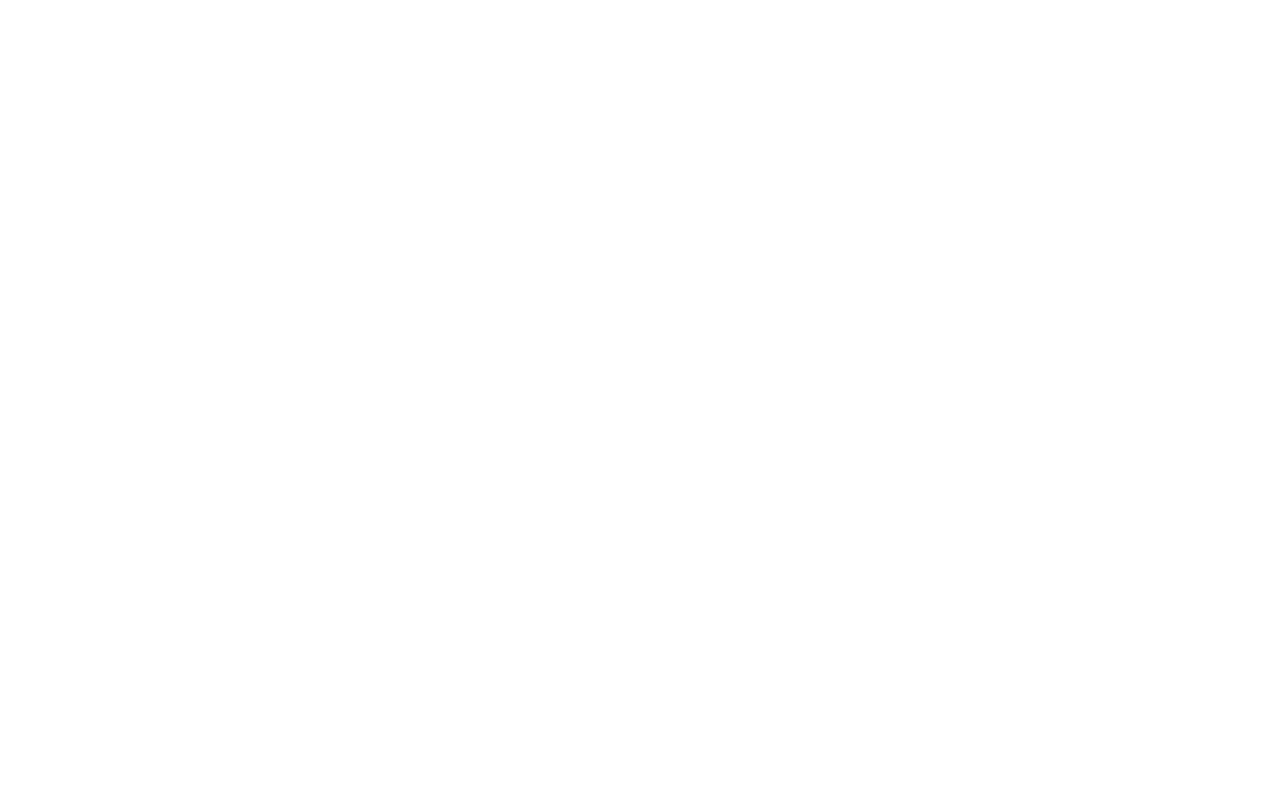
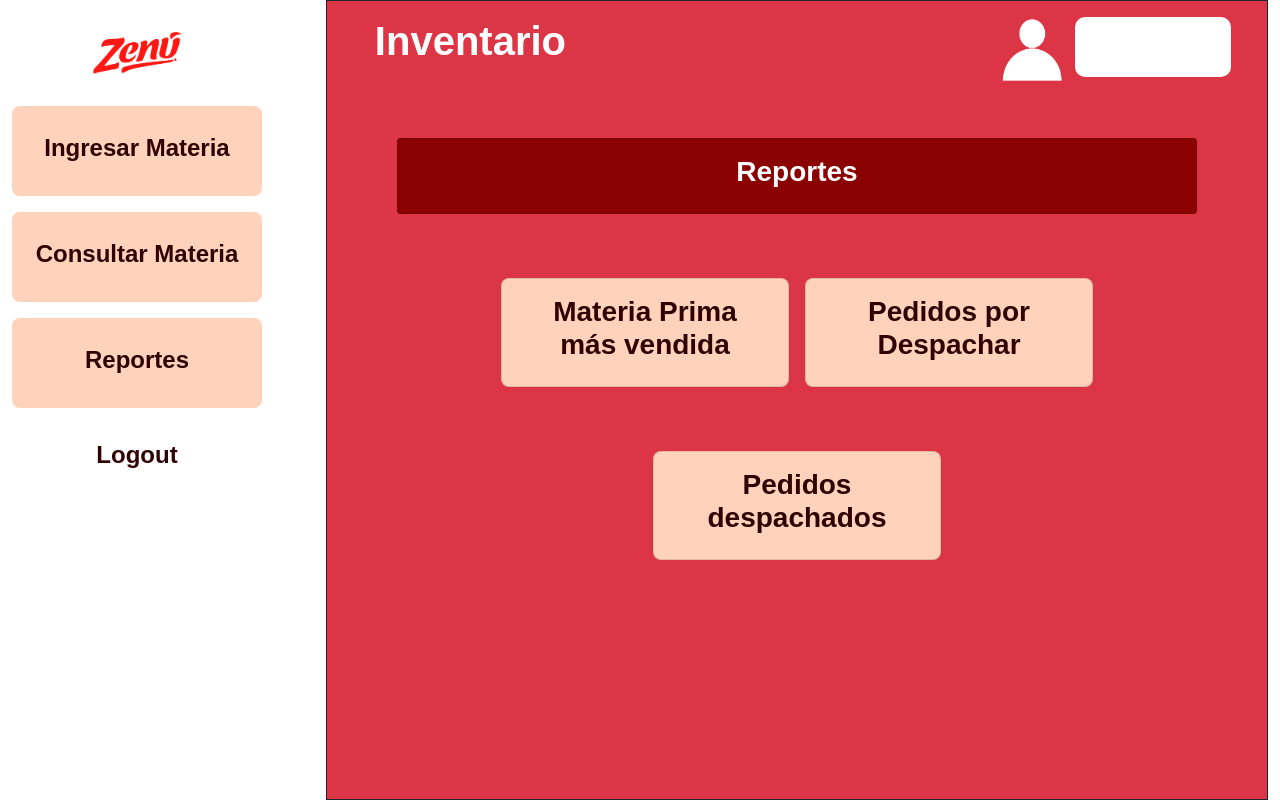
Before and after one commit to YessidR/Zenu, a React (Create React App) app: page /inventario/reportes in a window 1280 px wide. Before the commit this address had no page. Built offline with nearby package versions, Linux system fonts and the light colour scheme.

Commit message:
Arreglado nombre de usuario de las diferentes páginas

```diff
--- a/src/components/administrador/DashboardAdmin.jsx
+++ b/src/components/administrador/DashboardAdmin.jsx
@@ -5,6 +5,7 @@ import foto from '../usuario.png'
 import { Link } from "react-router-dom";
 
 function DashboardAdmin() {
+    const listaNombre = JSON.parse(localStorage.getItem("nombreUsuario"));
   return (
 
     <main className="container-fluid"  style={{ fontFamily:"sans-serif"}}>
@@ -67,7 +68,7 @@ function DashboardAdmin() {
                 <img className="col-6 col-sm-2 col-lg-2" src={foto} style={{ height:"65px", width: "85px" }} alt="user"/>
 
                 <div className="col-6 col-sm-2 col-lg-2 fw-bold fs-4 text-center" style={{ color: "rgb(243, 7, 7)", backgroundColor: "white", borderRadius: "10px", height:"60px" }}>
-                    <p className="my-2">Yessid</p>
+                    <p className="my-2">{listaNombre}</p>
                 </div>
 
             </div>
--- a/src/components/administrador/DashboardRegistrar.jsx
+++ b/src/components/administrador/DashboardRegistrar.jsx
@@ -43,6 +43,7 @@ function DashboardRegistrar() {
         emailR.current.value="";
         cargoR.current.value="";
     }
+    const listaNombre = JSON.parse(localStorage.getItem("nombreUsuario"));
   return (
 
     <main className="container-fluid"  style={{ fontFamily:"sans-serif"}}>
@@ -105,7 +106,7 @@ function DashboardRegistrar() {
                 <img className="col-6 col-sm-2 col-lg-2" src={foto} style={{ height:"65px", width: "85px" }} alt="user"/>
 
                 <div className="col-6 col-sm-2 col-lg-2 fw-bold fs-4 text-center" style={{ color: "rgb(243, 7, 7)", backgroundColor: "white", borderRadius: "10px", height:"60px" }}>
-                    <p className="my-2">Yessid</p>
+                    <p className="my-2">{listaNombre}</p>
                 </div>
 
             </div>
--- /dev/null
+++ b/src/components/inventario/Reportes.jsx
@@ -0,0 +1,101 @@
+// import './App.css';
+import logozenu from '../logo-zenu.png'
+import foto from '../usuario.png'
+
+import { Link } from "react-router-dom";
+
+function Reportes() {
+    const listaNombre = JSON.parse(localStorage.getItem("nombreUsuario"));
+  return (
+
+    <main className="container-fluid"  style={{ fontFamily:"sans-serif"}}>
+        <div className="row vw-100 vh-100">
+            <div className="col-12 col-sm-3 col-lg-3" style={{ backgroundColor: "white", borderRadius:"20px" }}>
+                <nav className="navbar d-flex flex-column justify-content-center mx-auto vh-95 ">
+                    <ul className="navbar-nav" style={{ color: "floralwhite" }}>
+                        <li className="nav-item">
+                            <Link to= "/inventario" >
+                            <img className="mx-auto d-block" src= {logozenu} style={{ height:"90px" }} alt="icono de la empresa zenu"/>
+                            </Link>
+                        </li>
+
+                        <li className="nav-item my-2 text-center " style={{ textDecoration: "none", height:"90px", width:"250px", backgroundColor:"#ffd2bb", borderRadius:"8px" }}>
+                            <Link to="/inventario/ingresar" className="col-6 nav-link fs-4 fw-bold my-3" style={{ color:"rgb(48, 2, 2)", width:"250px", height:"50px", }}>
+                                Ingresar Materia
+                            </Link>
+                        </li>
+
+                        <li className="nav-item my-2 text-center" style={{ textSecoration: "none", height: "90px", width: "250px", backgroundColor:"#ffd2bb", borderRadius:"8px" }}>
+                            <Link to="/inventario/consultar" className="col-6 nav-link fs-4 fw-bold my-3" style={{ color: "rgb(48, 2, 2)", width: "250px", height:"50px" }}>
+                            Consultar Materia
+                            </Link>
+                        </li>
+
+                        <li className="nav-item my-2 text-center" style={{ textSecoration: "none", height: "90px", width: "250px", backgroundColor:"#ffd2bb", borderRadius:"8px" }}>
+                            <Link to="" className="col-6 nav-link fs-4 fw-bold my-3" style={{ color: "rgb(48, 2, 2)", width: "250px", height:"50px" }}>
+                            Reportes
+                            </Link>
+                        </li>
+
+                        <div className="nav-item rounded " style={{ textDecoration: "none", height:"90px", width:"250px", paddingTop:"5%"  }}>
+                            <Link to="/" className="col-6 nav-link fs-4 fw-bold text-center" style={{ color: "rgb(48, 2, 2)", width: "250px", height: "90px" }}>
+                            Logout</Link>
+                        </div>
+                    </ul>
+                </nav>
+            </div>
+        </div>
+
+        <div className="col-12 col-sm-9 col-lg-9 border border-dark bg-danger" >
+
+            {/* - head del contenido -  */}
+            <div className="row mx-auto my-3 d-flex flex-row justify-content-center" style={{marginBottom: "0px"}}>
+
+                <h1 className="fw-bold col-12 col-sm-8 col-lg-8 text-start" style={{ color: "white" }}>Inventario</h1>
+
+                <img className="col-6 col-sm-2 col-lg-2" src={foto} style={{ height:"65px", width: "85px" }} alt="user"/>
+
+                <div className="col-6 col-sm-2 col-lg-2 fw-bold fs-4 text-center" style={{ color: "rgb(243, 7, 7)", backgroundColor: "white", borderRadius: "10px", height:"60px" }}>
+                    <p className="my-2">{listaNombre}</p>
+                </div>
+
+            </div>
+
+            <div className="row mx-auto my-5 d-flex flex-row flex-wrap justify-content-center">
+                <div className="card mx-2 my-2" style={{ width: "50rem", backgroundColor: "darkred", color: "white"  }}>
+                    <div className="card-body text-center">
+                        <h3 className="card-title fw-bold">Reportes</h3>
+                    </div>
+                </div>
+            </div>
+
+            {/*- contenido -*/}
+            <div className="row mx-auto my-5 d-flex flex-row flex-wrap justify-content-center">
+
+                <div className="card mx-2 my-2" style={{ width: "18rem", backgroundColor: "#ffd2bb", color: "rgb(48, 2, 2)", borderRadius:"8px" }}>
+                    <div className="card-body text-center">
+                        <h3 className="card-title fw-bold">Materia Prima más vendida</h3>
+                    </div>
+                </div>
+
+                <div className="card mx-2 my-2" style={{ width: "18rem", backgroundColor: "#ffd2bb", color: "rgb(48, 2, 2)", borderRadius:"8px"  }}>
+                    <div className="card-body text-center">
+                        <h3 className="card-title fw-bold">Pedidos por Despachar</h3>
+                    </div>
+                </div>
+            </div>
+
+            <div className="row mx-auto my-5 d-flex flex-row flex-wrap justify-content-center">
+                <div className="card mx-2 my-2" style={{ width: "18rem", backgroundColor: "#ffd2bb", color: "rgb(48, 2, 2)", borderRadius:"8px"  }}>
+                    <div className="card-body text-center">
+                        <h3 className="card-title fw-bold">Pedidos despachados</h3>
+                    </div>
+                </div>
+            </div>
+        </div>
+
+    </main>
+  );
+}
+
+export default Reportes;
--- a/src/components/produccion/CrearOrden.jsx
+++ b/src/components/produccion/CrearOrden.jsx
@@ -5,6 +5,7 @@ import foto from '../usuario.png'
 import { Link } from "react-router-dom";
 
 function CrearOrden() {
+    const listaNombre = JSON.parse(localStorage.getItem("nombreUsuario"));
   return (
 
     <main className="container-fluid"  style={{ fontFamily:"sans-serif"}}>
@@ -67,7 +68,7 @@ function CrearOrden() {
                 <img className="col-6 col-sm-2 col-lg-2" src={foto} style={{ height:"65px", width: "85px" }} alt="user"/>
 
                 <div className="col-6 col-sm-2 col-lg-2 fw-bold fs-4 text-center" style={{ color: "rgb(243, 7, 7)", backgroundColor: "white", borderRadius: "10px", height:"60px" }}>
-                    <p className="my-2">Camilo</p>
+                    <p className="my-2">{listaNombre}</p>
                 </div>
 
             </div>
--- a/src/components/produccion/IngresarProd.jsx
+++ b/src/components/produccion/IngresarProd.jsx
@@ -5,6 +5,7 @@ import foto from '../usuario.png'
 import { Link } from "react-router-dom";
 
 function Produccion() {
+    const listaNombre = JSON.parse(localStorage.getItem("nombreUsuario"));
   return (
 
     <main className="container-fluid"  style={{ fontFamily:"sans-serif"}}>
@@ -67,7 +68,7 @@ function Produccion() {
                 <img className="col-6 col-sm-2 col-lg-2" src={foto} style={{ height:"65px", width: "85px" }} alt="user"/>
 
                 <div className="col-6 col-sm-2 col-lg-2 fw-bold fs-4 text-center" style={{ color: "rgb(243, 7, 7)", backgroundColor: "white", borderRadius: "10px", height:"60px" }}>
-                    <p className="my-2">Camilo</p>
+                    <p className="my-2">{listaNombre}</p>
                 </div>
 
             </div>
--- a/src/components/produccion/Produccion.jsx
+++ b/src/components/produccion/Produccion.jsx
@@ -5,6 +5,7 @@ import foto from '../usuario.png'
 import { Link } from "react-router-dom";
 
 function Produccion() {
+    const listaNombre = JSON.parse(localStorage.getItem("nombreUsuario"));
   return (
 
     <main className="container-fluid"  style={{ fontFamily:"sans-serif"}}>
@@ -67,7 +68,7 @@ function Produccion() {
                 <img className="col-6 col-sm-2 col-lg-2" src={foto} style={{ height:"65px", width: "85px" }} alt="user"/>
 
                 <div className="col-6 col-sm-2 col-lg-2 fw-bold fs-4 text-center" style={{ color: "rgb(243, 7, 7)", backgroundColor: "white", borderRadius: "10px", height:"60px" }}>
-                    <p className="my-2">Camilo</p>
+                    <p className="my-2">{listaNombre}</p>
                 </div>
 
             </div>
--- a/src/components/produccion/VerOrden.jsx
+++ b/src/components/produccion/VerOrden.jsx
@@ -5,6 +5,7 @@ import foto from '../usuario.png'
 import { Link } from "react-router-dom";
 
 function VerOrden() {
+    const listaNombre = JSON.parse(localStorage.getItem("nombreUsuario"));
   return (
 
     <main className="container-fluid"  style={{ fontFamily:"sans-serif"}}>
@@ -68,7 +69,7 @@ function VerOrden() {
                 <img className="col-6 col-sm-2 col-lg-2" src={foto} style={{ height:"65px", width: "85px" }} alt="user"/>
 
                 <div className="col-6 col-sm-2 col-lg-2 fw-bold fs-4 text-center" style={{ color: "rgb(243, 7, 7)", backgroundColor: "white", borderRadius: "10px", height:"60px" }}>
-                    <p className="my-2">Camilo</p>
+                    <p className="my-2">{listaNombre}</p>
                 </div>
 
             </div>
--- a/src/index.js
+++ b/src/index.js
@@ -11,6 +11,7 @@ import Inventario from './components/inventario/Inventario.jsx';
 import IngresarMat from './components/inventario/IngresarMat.jsx'
 import ConsultarMat from './components/inventario/ConsultarMat.jsx';
 import EditarMat from './components/inventario/EditarMat.jsx';
+import Reportes from './components/inventario/Reportes.jsx';
 
 import Produccion from './components/produccion/Produccion.jsx';
 import IngresarProd from './components/produccion/IngresarProd.jsx';
@@ -37,6 +38,8 @@ ReactDOM.render(
         <Route path="/inventario/ingresar" element={<IngresarMat/>} />
         <Route path="/inventario/consultar" element={<ConsultarMat/>} />
         <Route path="/inventario/editar" element={<EditarMat/>} />
+        <Route path="/inventario/reportes" element={<Reportes/>} />
+
 
         <Route path="/produccion" element={<Produccion/>} />
         <Route path="/produccion/crear" element={<IngresarProd/>} />
```
Also changed, not shown: src/components/Login.jsx (+7 -1 lines).
